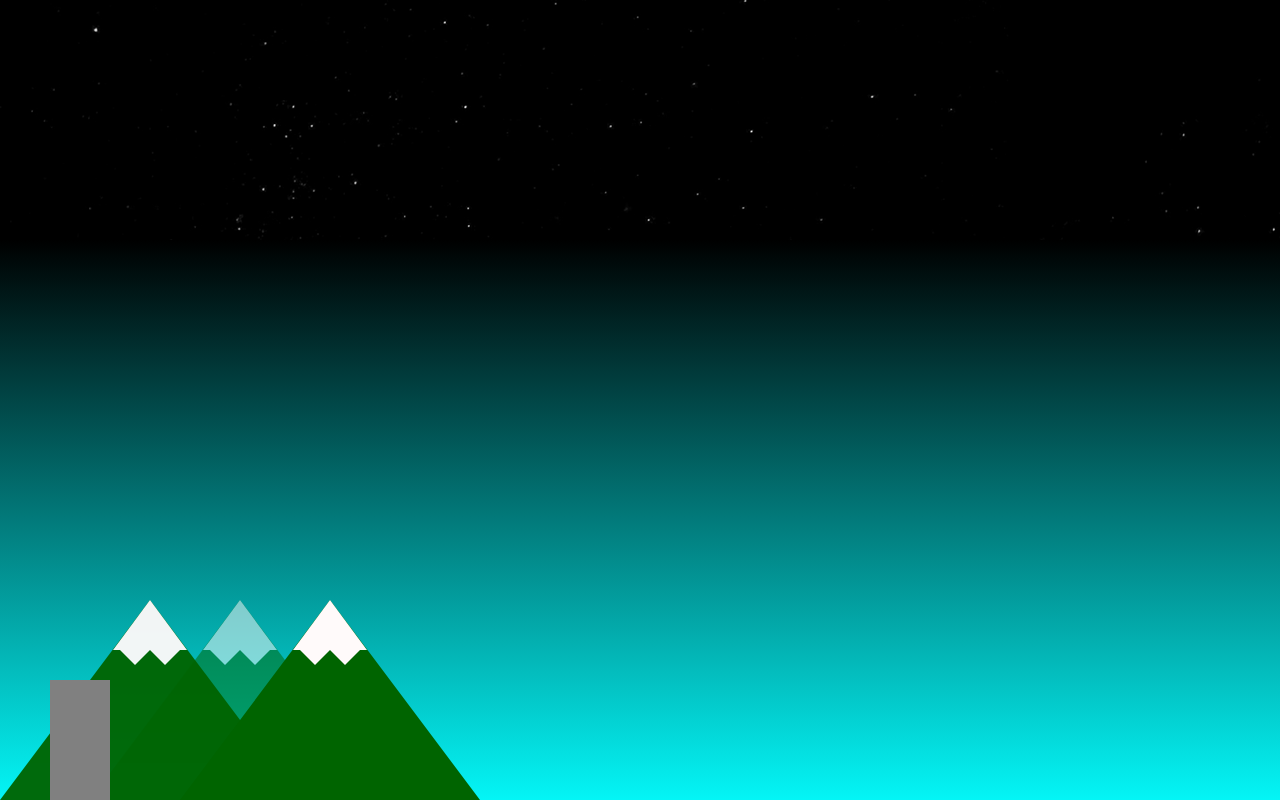
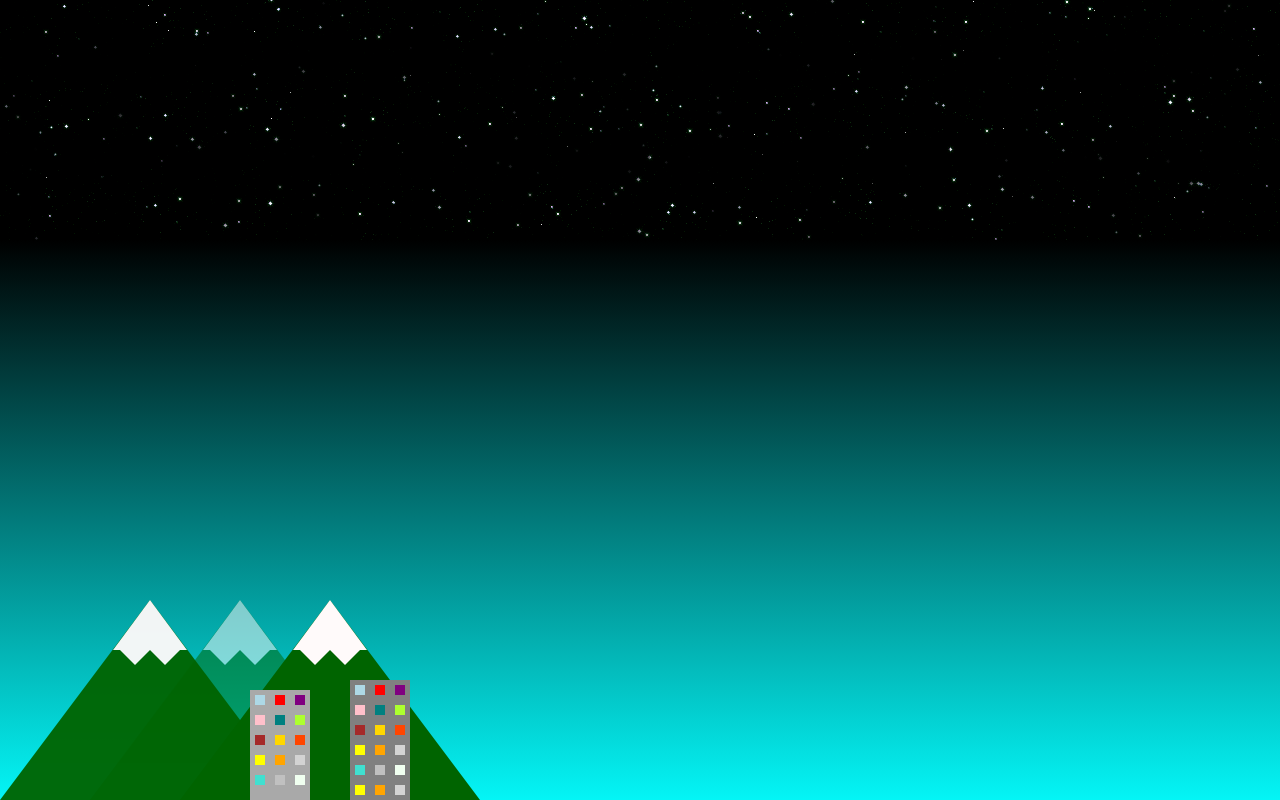
Before and after one commit to McRaeAlex/VancouverCSS, a plain HTML site: page index.html in a window 1280 px wide. Drawn offline with Linux system fonts and the light colour scheme.

Commit message:
added more towers

```diff
--- a/index.html
+++ b/index.html
@@ -40,7 +40,13 @@
                 </div>
             </div>
             <div class="city">
-                <div class="tower1"></div>
+                <div class="tower1">
+                    <div class="windows"></div>
+                </div>
+                <div class="tower2">
+                    <div class="windows2"></div>
+                </div>
+                <div class="tower3"></div>
             </div>
         </div>
     </div>
--- a/styles.css
+++ b/styles.css
@@ -113,11 +113,60 @@ body {
 .tower1 {
     position: absolute;
     bottom: 0px;
-    left: 50px;
+    left: 350px;
+    z-index: 11;
+
     height: 120px;
     width: 60px;
+
     background-color: grey;
-    z-index: 11;
+}
+
+.tower2 {
+    position: absolute;
+    bottom: 0px;
+    left: 250px;
+    z-index: 12;
+
+    height: 110px;
+    width: 60px;
+
+    background-color: darkgrey;
+}
+
+.windows {
+    position: absolute;
+    top: 5px;
+    left: 5px;
+    z-index: 12;
+
+    height: 10px;
+    width: 10px;
+
+    background-color: lightblue;
+    box-shadow: 20px 0px red, 40px 0px purple,
+        0px 20px pink, 20px 20px teal, 40px 20px greenyellow,
+        0px 40px brown, 20px 40px gold, 40px 40px orangered,
+        0px 60px yellow, 20px 60px orange, 40px 60px lightgrey,
+        0px 80px turquoise, 20px 80px silver, 40px 80px honeydew,
+        0px 100px yellow, 20px 100px orange, 40px 100px lightgrey;
+}
+
+.windows2 {
+    position: absolute;
+    top: 5px;
+    left: 5px;
+    z-index: 12;
+
+    height: 10px;
+    width: 10px;
+
+    background-color: lightblue;
+    box-shadow: 20px 0px red, 40px 0px purple,
+        0px 20px pink, 20px 20px teal, 40px 20px greenyellow,
+        0px 40px brown, 20px 40px gold, 40px 40px orangered,
+        0px 60px yellow, 20px 60px orange, 40px 60px lightgrey,
+        0px 80px turquoise, 20px 80px silver, 40px 80px honeydew;
 }
 
 /* This is the stars animation */
@@ -145,7 +194,7 @@ body {
 }
 
 .stars {
-    background: transparent url(assets/images/stars.png) repeat top center;
+    background: transparent url(assets/images/stars2.png) repeat top center;
     z-index: 0;
 }
 
```
Also changed, not shown: assets/images/clouds2.png (deleted), assets/images/clouds3.png (deleted), assets/images/clouds4.png (deleted).
